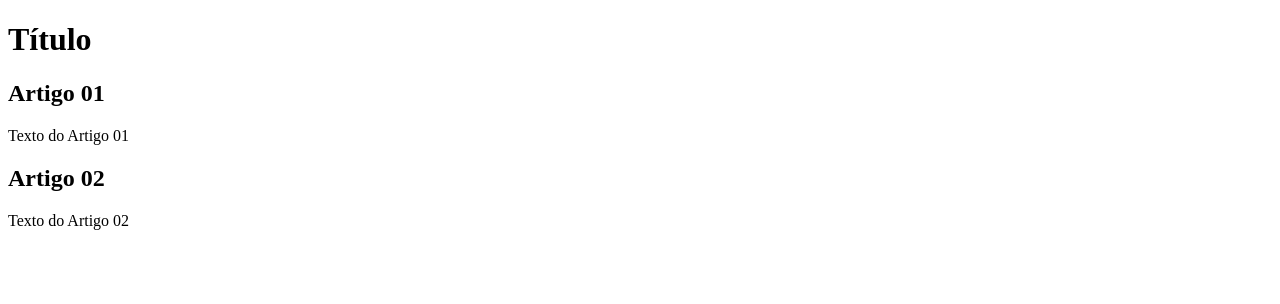
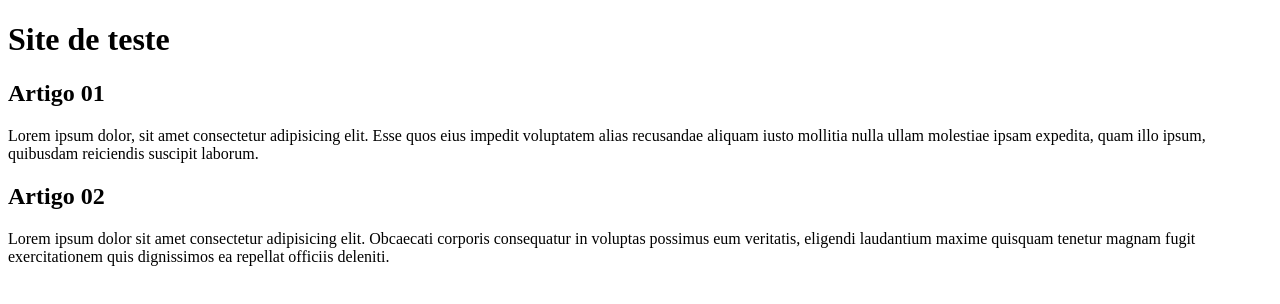
Before and after one commit to felipemm-santos/projeto-site, a plain HTML site: page index.html in a window 1280 px wide. Drawn offline with Linux system fonts and the light colour scheme.

Commit message:
inicio do conteudo

```diff
--- a/index.html
+++ b/index.html
@@ -8,15 +8,15 @@
 <body>
     <main>
         <header>
-            <h1>Título</h1>
+            <h1>Site de teste</h1>
         </header>
         <article>
             <h2>Artigo 01</h2>
-            <p>Texto do Artigo 01</p>
+            <p>Lorem ipsum dolor, sit amet consectetur adipisicing elit. Esse quos eius impedit voluptatem alias recusandae aliquam iusto mollitia nulla ullam molestiae ipsam expedita, quam illo ipsum, quibusdam reiciendis suscipit laborum.</p>
         </article>
         <article>
             <h2>Artigo 02</h2>
-            <p>Texto do Artigo 02</p>
+            <p>Lorem ipsum dolor sit amet consectetur adipisicing elit. Obcaecati corporis consequatur in voluptas possimus eum veritatis, eligendi laudantium maxime quisquam tenetur magnam fugit exercitationem quis dignissimos ea repellat officiis deleniti.</p>
         </article>
     </main>
 </body>
```
